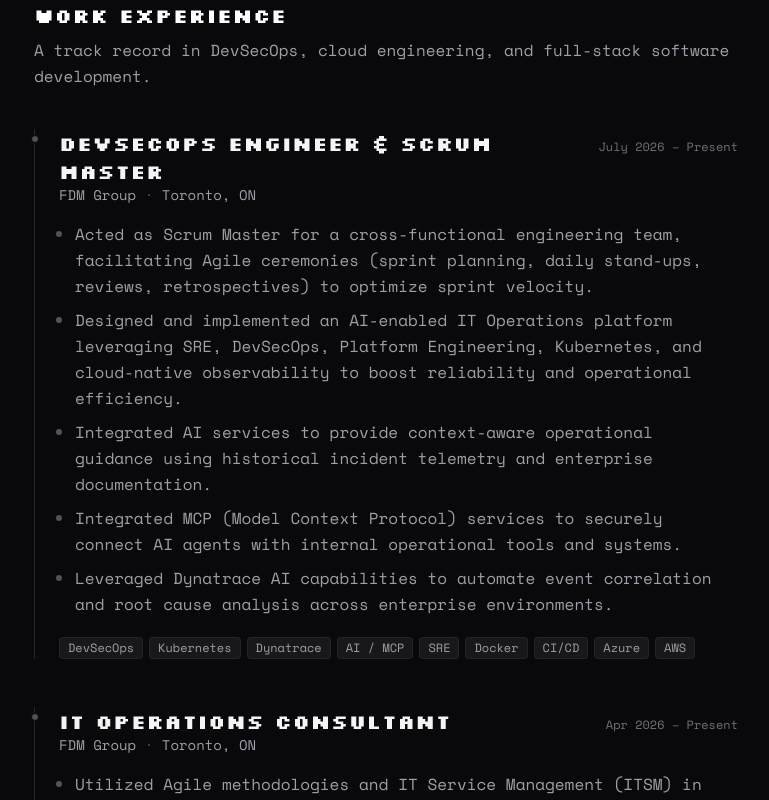
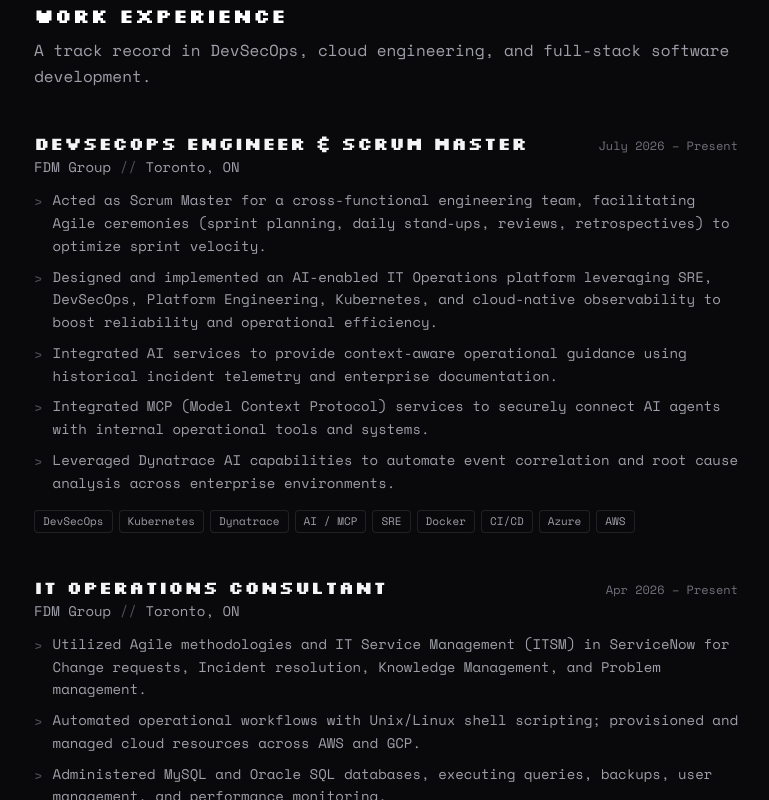
Before and after one commit to junaydirfan/portfolio, a Next.js app: page / in a window 1280 px wide. Shown: the part 820-1620 px from the top of the page, without its empty margins (254-1023 px from the left). Built offline with nearby package versions, Linux system fonts and the light colour scheme; no server answers.

Commit message:
feat: add Experience component with professional work history and tech stack tags

```diff
--- a/components/experience.tsx
+++ b/components/experience.tsx
@@ -107,24 +107,21 @@
           </p>
         </div>
 
-        {/* Experience List */}
-        <div className="space-y-12">
+        {/* Experience List - Clean, line-free modern layout */}
+        <div className="space-y-10">
           {experiences.map((exp, idx) => (
             <article
               key={`${exp.company}-${exp.role}-${idx}`}
-              className="flex flex-col gap-4 border-l border-zinc-800 pl-4 sm:pl-6 relative"
+              className="flex flex-col gap-3"
             >
-              {/* Subtle indicator pip */}
-              <div className="absolute -left-[4.5px] top-1.5 h-2 w-2 rounded-full bg-zinc-600 border border-background" />
-
               {/* Title and Metadata */}
               <div className="flex flex-col sm:flex-row sm:items-baseline sm:justify-between gap-1">
                 <div>
-                  <h3 className="text-lg sm:text-xl font-semibold text-zinc-100">
+                  <h3 className="text-base sm:text-lg font-semibold text-zinc-100">
                     {exp.role}
                   </h3>
-                  <div className="text-sm font-medium text-zinc-400">
-                    {exp.company} <span className="text-zinc-600">·</span> {exp.location}
+                  <div className="text-xs sm:text-sm font-mono text-zinc-400">
+                    {exp.company} <span className="text-zinc-600">//</span> {exp.location}
                   </div>
                 </div>
                 <div className="font-mono text-xs text-zinc-500 whitespace-nowrap pt-1 sm:pt-0">
@@ -132,10 +129,13 @@
                 </div>
               </div>
 
-              {/* Bullet Points */}
-              <ul className="space-y-2 text-sm sm:text-base text-zinc-400 leading-relaxed list-disc list-outside ml-4 marker:text-zinc-600">
+              {/* Bullet Points with minimal prompt marker */}
+              <ul className="space-y-2 text-xs sm:text-sm text-zinc-400 leading-relaxed">
                 {exp.bullets.map((bullet, bIdx) => (
-                  <li key={bIdx}>{bullet}</li>
+                  <li key={bIdx} className="flex items-start gap-2.5">
+                    <span className="text-zinc-600 select-none pt-0.5 font-mono">&gt;</span>
+                    <span>{bullet}</span>
+                  </li>
                 ))}
               </ul>
 
@@ -144,7 +144,7 @@
                 {exp.tags.map((tag) => (
                   <span
                     key={tag}
-                    className="font-mono text-xs px-2 py-0.5 rounded bg-zinc-900 text-zinc-400 border border-zinc-800/80"
+                    className="font-mono text-[11px] px-2 py-0.5 rounded bg-zinc-950 text-zinc-400 border border-zinc-800/80"
                   >
                     {tag}
                   </span>
```
